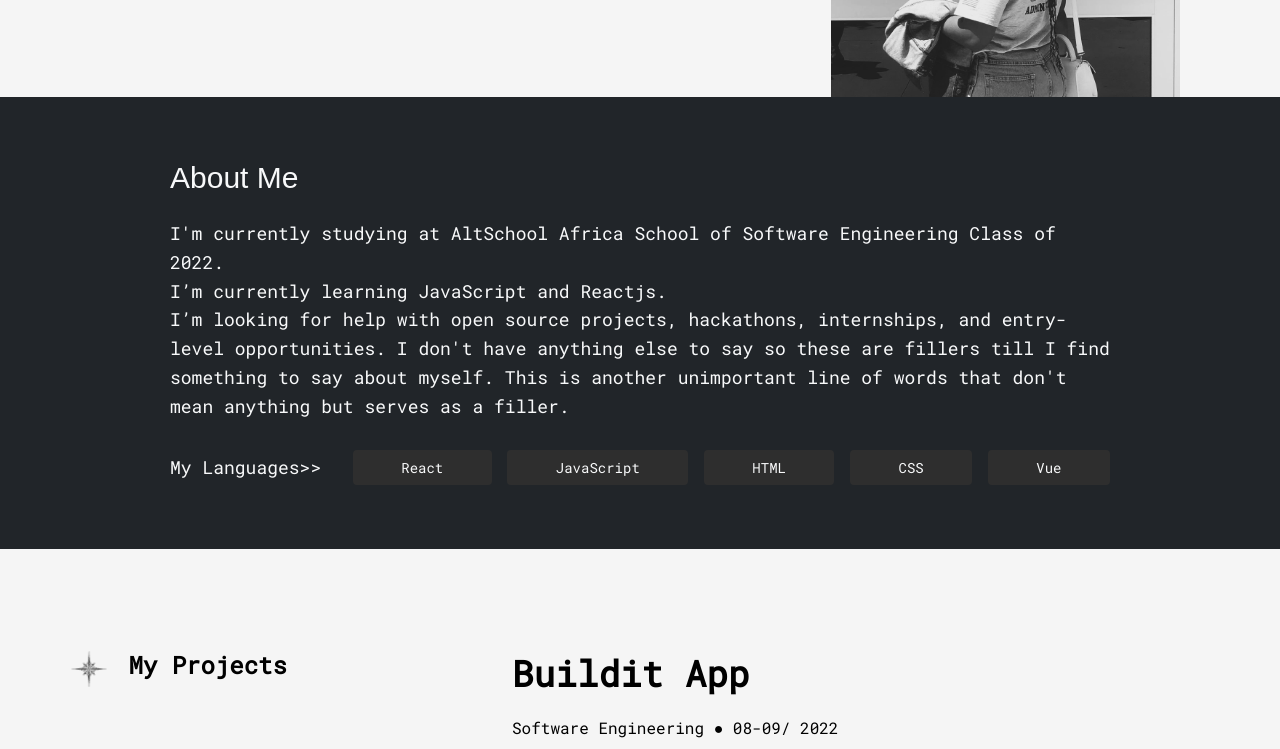
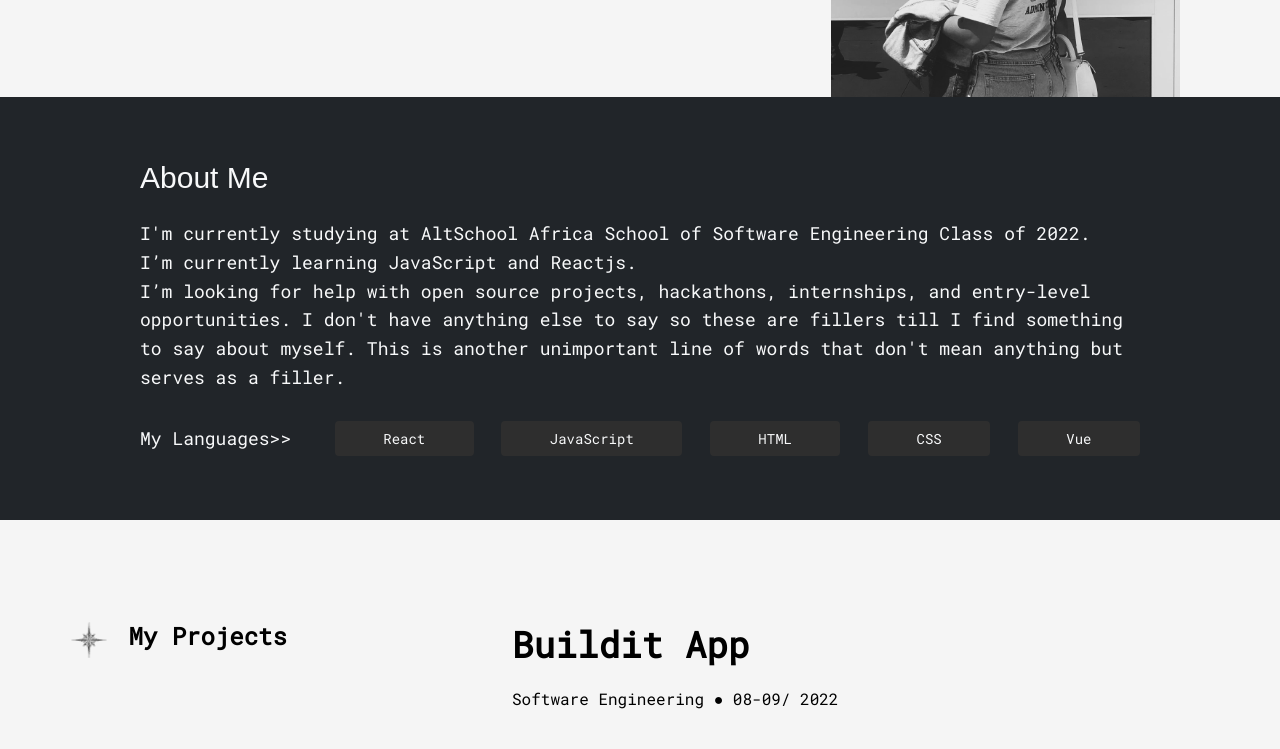
Before and after one commit to Ranecodes/my-portfolio-website, a plain HTML site: page index.html in a window 1280 px wide. Shown: the part 714-1463 px from the top of the page. Drawn offline with nearby package versions, Linux system fonts and the light colour scheme; a web font is replaced by a local one.

Commit message:
css changes

```diff
--- a/style.css
+++ b/style.css
@@ -214,7 +214,7 @@
     font-size: 18px;
     display: flex;
     flex-direction: column;
-    padding: 64px 170px;
+    padding: 64px 140px;
     color: var(--lightest-grey);
 }
 
```
